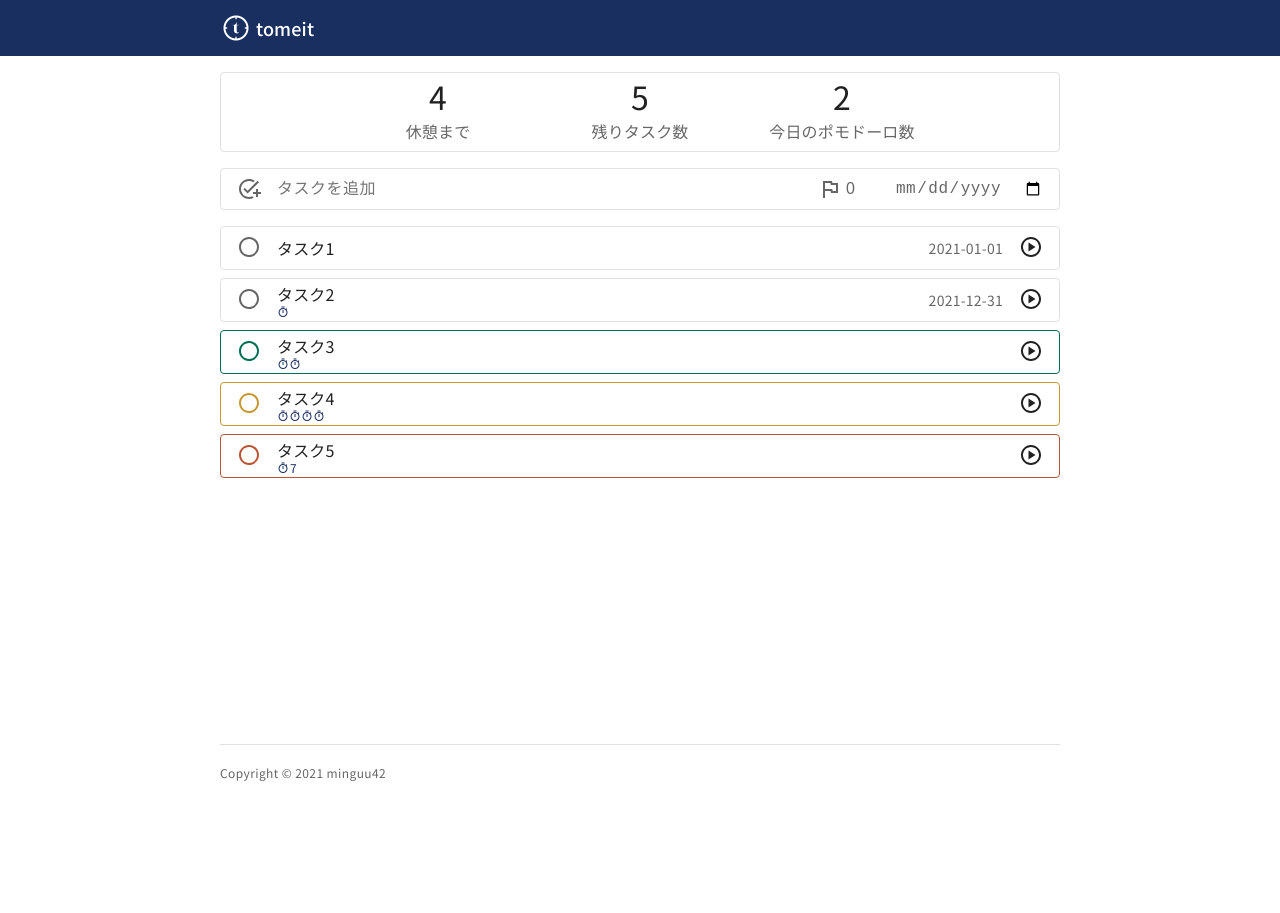
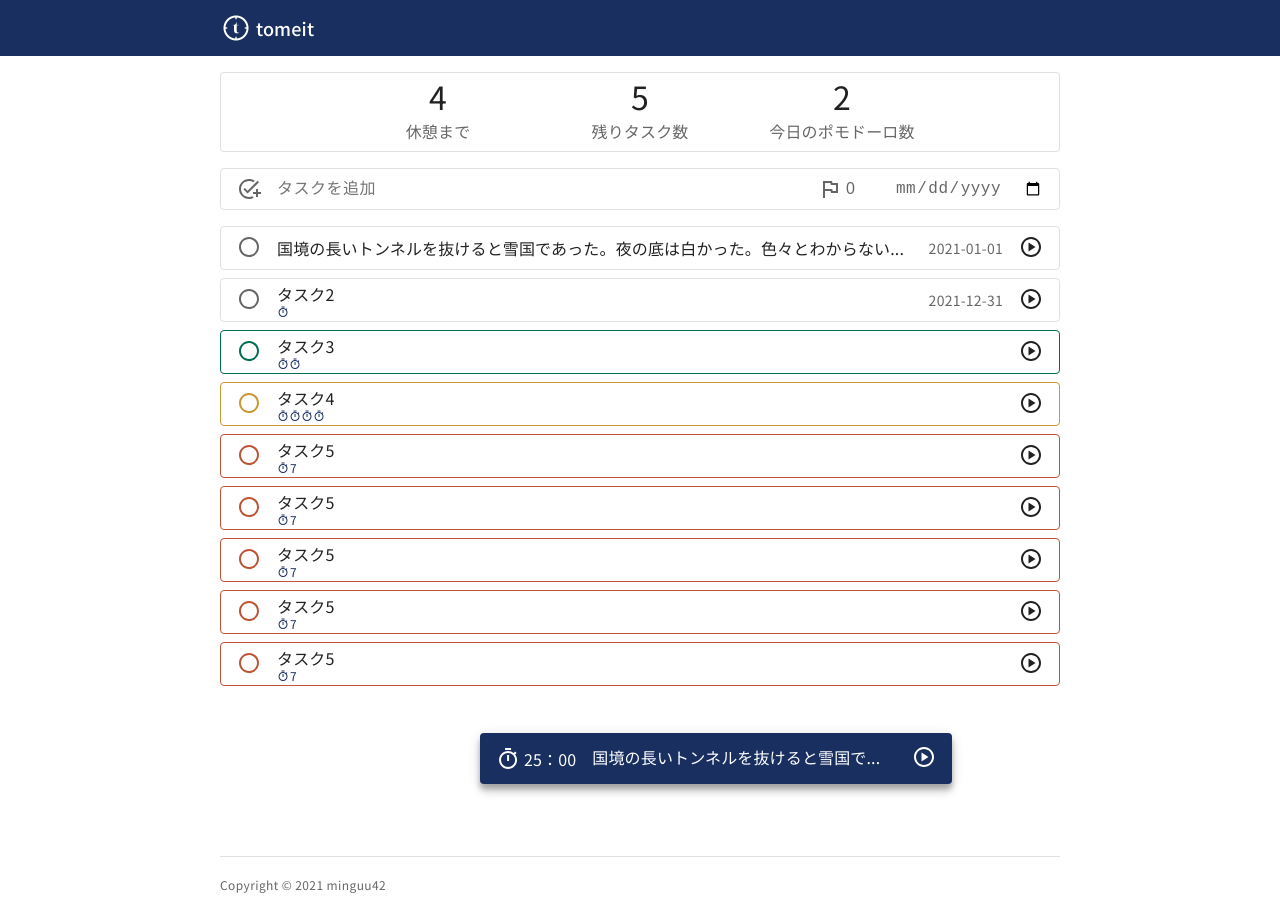
Before and after one commit to minguu42/tomeit-canary, a Next.js app: page /users in a window 1280 px wide. Before the commit the page ends 801 px from the top, so only its background shows below. Built offline with nearby package versions, Linux system fonts and the light colour scheme; no server answers.

Commit message:
PomodoroPlayer の作成

```diff
--- /dev/null
+++ b/components/PomodoroPlayer.tsx
@@ -0,0 +1,76 @@
+import { VFC } from "react";
+// @ts-ignore
+import cn from "classnames";
+
+import { Task } from "components/TaskCard";
+import styles from "styles/components/PomodoroPlayer.module.scss";
+import TimerIcon from "components/icons/TimerIcon";
+import PlayCircleIcon from "components/icons/PlayCircleIcon";
+import CheckCircleIcon from "components/icons/CheckCircleIcon";
+import PauseCircleIcon from "components/icons/PauseCircleIcon";
+import StopCircleIcon from "components/icons/StopCircle";
+import { convertSecondsForDisplay, formatStringByLength } from "lib/format";
+
+type Props = {
+  leftTime: number;
+  task: Task | null;
+  isPomodoro: boolean;
+  isPlayingPomodoro: boolean;
+  isTimerActive: boolean;
+};
+
+const PomodoroPlayer: VFC<Props> = ({
+  leftTime,
+  task,
+  isPomodoro,
+  isPlayingPomodoro,
+  isTimerActive,
+}) => (
+  <div
+    className={cn(styles.outer, {
+      [styles.activeBackground]: isPomodoro,
+      [styles.restBackground]: !isPomodoro,
+    })}
+  >
+    <div className={styles.leftWrapper}>
+      <div className={styles.timer}>
+        <TimerIcon fill="#ffffff" />
+        <p>{convertSecondsForDisplay(leftTime)}</p>
+      </div>
+      <p className={styles.name}>
+        {task?.name === undefined ? "" : formatStringByLength(17, task.name)}
+      </p>
+    </div>
+    <div className={styles.rightWrapper}>
+      {isPomodoro && isTimerActive && (
+        <button>
+          <PauseCircleIcon fill="#ffffff" />
+        </button>
+      )}
+      {isPomodoro && !isTimerActive && (
+        <>
+          {isPlayingPomodoro && (
+            <button>
+              <StopCircleIcon fill="#ffffff" />
+            </button>
+          )}
+          <button>
+            <PlayCircleIcon fill="#ffffff" />
+          </button>
+        </>
+      )}
+      {!isPomodoro && isTimerActive && (
+        <button>
+          <CheckCircleIcon fill="#ffffff" />
+        </button>
+      )}
+      {!isPomodoro && !isTimerActive && (
+        <button className={styles.button}>
+          <PlayCircleIcon fill="#ffffff" />
+        </button>
+      )}
+    </div>
+  </div>
+);
+
+export default PomodoroPlayer;
--- a/components/TaskCard.tsx
+++ b/components/TaskCard.tsx
@@ -6,6 +6,7 @@ import styles from "styles/components/TaskCard.module.scss";
 import TimerIcon from "components/icons/TimerIcon";
 import CircleIcon from "components/icons/CircleIcon";
 import PlayCircleIcon from "./icons/PlayCircleIcon";
+import { formatStringByLength } from "../lib/format";
 
 export type Task = {
   id: number;
@@ -42,10 +43,12 @@ const TaskCard: VFC<Props> = ({
         {priority === 3 && <CircleIcon fill="#bb5535" />}
       </button>
 
-      {pomodoroCount === 0 && <p className={styles.name}>{name}</p>}
+      {pomodoroCount === 0 && (
+        <p className={styles.name}>{formatStringByLength(38, name)}</p>
+      )}
       {1 <= pomodoroCount && pomodoroCount <= 5 && (
         <div>
-          <p className={styles.name}>{name}</p>
+          <p className={styles.name}>{formatStringByLength(38, name)}</p>
           <div className={styles.iconWrapper}>
             {Array.from({ length: pomodoroCount }, (_, i) => i).map((i) => (
               <TimerIcon key={i} size={12} fill="#192f60" />
@@ -55,7 +58,7 @@ const TaskCard: VFC<Props> = ({
       )}
       {6 <= pomodoroCount && (
         <div>
-          <p className={styles.name}>{name}</p>
+          <p className={styles.name}>{formatStringByLength(38, name)}</p>
           <div className={styles.iconWrapper}>
             <TimerIcon size={12} fill="#192f60" />
             <p className={styles.pomodoroCount}>{pomodoroCount}</p>
--- /dev/null
+++ b/components/icons/CheckCircleIcon.tsx
@@ -0,0 +1,21 @@
+import { VFC } from "react";
+
+type Props = {
+  size?: number;
+  fill?: string;
+};
+
+const CheckCircleIcon: VFC<Props> = ({ size, fill }) => (
+  <svg
+    xmlns="http://www.w3.org/2000/svg"
+    height={size ?? 24}
+    viewBox="0 0 24 24"
+    width={size ?? 24}
+    fill={fill ?? "#000000"}
+  >
+    <path d="M0 0h24v24H0V0z" fill="none" />
+    <path d="M12 2C6.48 2 2 6.48 2 12s4.48 10 10 10 10-4.48 10-10S17.52 2 12 2zm0 18c-4.41 0-8-3.59-8-8s3.59-8 8-8 8 3.59 8 8-3.59 8-8 8zm4.59-12.42L10 14.17l-2.59-2.58L6 13l4 4 8-8z" />
+  </svg>
+);
+
+export default CheckCircleIcon;
--- /dev/null
+++ b/components/icons/PauseCircleIcon.tsx
@@ -0,0 +1,28 @@
+import { VFC } from "react";
+
+type Props = {
+  size?: number;
+  fill?: string;
+};
+
+const PauseCircleIcon: VFC<Props> = ({ size, fill }) => (
+  <svg
+    xmlns="http://www.w3.org/2000/svg"
+    enableBackground="new 0 0 24 24"
+    height={size ?? 24}
+    viewBox="0 0 24 24"
+    width={size ?? 24}
+    fill={fill ?? "#000000"}
+  >
+    <g>
+      <rect fill="none" height="24" width="24" />
+    </g>
+    <g>
+      <g>
+        <path d="M9,16h2V8H9V16z M12,2C6.48,2,2,6.48,2,12s4.48,10,10,10s10-4.48,10-10S17.52,2,12,2z M12,20c-4.41,0-8-3.59-8-8 s3.59-8,8-8s8,3.59,8,8S16.41,20,12,20z M13,16h2V8h-2V16z" />
+      </g>
+    </g>
+  </svg>
+);
+
+export default PauseCircleIcon;
--- /dev/null
+++ b/components/icons/StopCircle.tsx
@@ -0,0 +1,22 @@
+import { VFC } from "react";
+
+type Props = {
+  size?: number;
+  fill?: string;
+};
+
+const StopCircleIcon: VFC<Props> = ({ size, fill }) => (
+  <svg
+    xmlns="http://www.w3.org/2000/svg"
+    enableBackground="new 0 0 24 24"
+    height={size ?? 24}
+    viewBox="0 0 24 24"
+    width={size ?? 24}
+    fill={fill ?? "#000000"}
+  >
+    <rect fill="none" height="24" width="24" />
+    <path d="M12,2C6.48,2,2,6.48,2,12c0,5.52,4.48,10,10,10s10-4.48,10-10C22,6.48,17.52,2,12,2z M12,20c-4.42,0-8-3.58-8-8s3.58-8,8-8 s8,3.58,8,8S16.42,20,12,20z M16,16H8V8h8V16z" />
+  </svg>
+);
+
+export default StopCircleIcon;
--- /dev/null
+++ b/lib/format.ts
@@ -0,0 +1,17 @@
+export const convertSecondsForDisplay = (seconds: number): string => {
+  const minutes = Math.floor(seconds / 60);
+  const restSeconds = seconds % 60;
+  return (
+    String(minutes).padStart(2, "0") +
+    "：" +
+    String(restSeconds).padStart(2, "0")
+  );
+};
+
+export const formatStringByLength = (length: number, name: string): string => {
+  if (name.length >= length) {
+    return name.slice(0, length) + "...";
+  } else {
+    return name;
+  }
+};
--- a/pages/users/index.tsx
+++ b/pages/users/index.tsx
@@ -4,13 +4,14 @@ import styles from "styles/pages/UserHome.module.scss";
 import StatusBar from "components/StatusBar";
 import AddTaskForm from "components/AddTaskForm";
 import TaskList from "components/TaskList";
+import PomodoroPlayer from "components/PomodoroPlayer";
 
 import type { Task } from "components/TaskCard";
 
 const tasks: Task[] = [
   {
     id: 1,
-    name: "タスク1",
+    name: "国境の長いトンネルを抜けると雪国であった。夜の底は白かった。色々とわからないこともあった。松の木を見た",
     priority: 0,
     deadline: "2021-01-01",
     pomodoroCount: 0,
@@ -43,6 +44,34 @@ const tasks: Task[] = [
     deadline: "0001-01-01",
     pomodoroCount: 7,
   },
+  {
+    id: 5,
+    name: "タスク5",
+    priority: 3,
+    deadline: "0001-01-01",
+    pomodoroCount: 7,
+  },
+  {
+    id: 6,
+    name: "タスク5",
+    priority: 3,
+    deadline: "0001-01-01",
+    pomodoroCount: 7,
+  },
+  {
+    id: 7,
+    name: "タスク5",
+    priority: 3,
+    deadline: "0001-01-01",
+    pomodoroCount: 7,
+  },
+  {
+    id: 8,
+    name: "タスク5",
+    priority: 3,
+    deadline: "0001-01-01",
+    pomodoroCount: 7,
+  },
 ];
 
 const UserHome: VFC = () => (
@@ -50,6 +79,15 @@ const UserHome: VFC = () => (
     <StatusBar restCount={4} undoneTaskNumber={5} pomodoroNumber={2} />
     <AddTaskForm />
     <TaskList tasks={tasks} />
+    <div className={styles.playerLayout}>
+      <PomodoroPlayer
+        leftTime={1500}
+        task={tasks[0]}
+        isPomodoro={true}
+        isPlayingPomodoro={false}
+        isTimerActive={false}
+      />
+    </div>
   </main>
 );
 
--- /dev/null
+++ b/styles/components/PomodoroPlayer.module.scss
@@ -0,0 +1,48 @@
+@use "styles/variables";
+
+.outer {
+  z-index: 8;
+  display: flex;
+  gap: 32px;
+  justify-content: space-between;
+  min-width: 176px;
+  max-width: 480px;
+  padding: 12px 16px;
+  margin: 0 auto;
+  border-radius: 4px;
+
+  @include variables.dp08;
+
+  .leftWrapper {
+    display: flex;
+    gap: 16px;
+
+    .timer {
+      display: flex;
+      gap: 4px;
+      align-items: center;
+      color: var(--c-on-dark);
+
+      @include variables.subtitle1;
+    }
+
+    .name {
+      color: var(--c-on-dark);
+
+      @include variables.subtitle1;
+    }
+  }
+
+  .rightWrapper {
+    display: flex;
+    gap: 8px;
+  }
+}
+
+.activeBackground {
+  background-color: var(--c-primary);
+}
+
+.restBackground {
+  background-color: var(--c-secondary);
+}
--- a/styles/components/StatusBar.module.scss
+++ b/styles/components/StatusBar.module.scss
@@ -6,6 +6,7 @@
   justify-content: center;
   max-width: 840px;
   height: 80px;
+  background-color: var(--c-surface);
   border: 1px solid var(--c-outline);
   border-radius: 4px;
 
--- a/styles/pages/UserHome.module.scss
+++ b/styles/pages/UserHome.module.scss
@@ -3,7 +3,13 @@
   flex-direction: column;
   gap: 16px;
   max-width: 840px;
-  min-height: calc(100vh - 56px - 56px);
+  min-height: 100vh;
   padding: 16px 0;
   margin: 0 auto;
+
+  .playerLayout {
+    position: fixed;
+    bottom: 16px;
+    left: calc(50% - 160px);
+  }
 }
```
